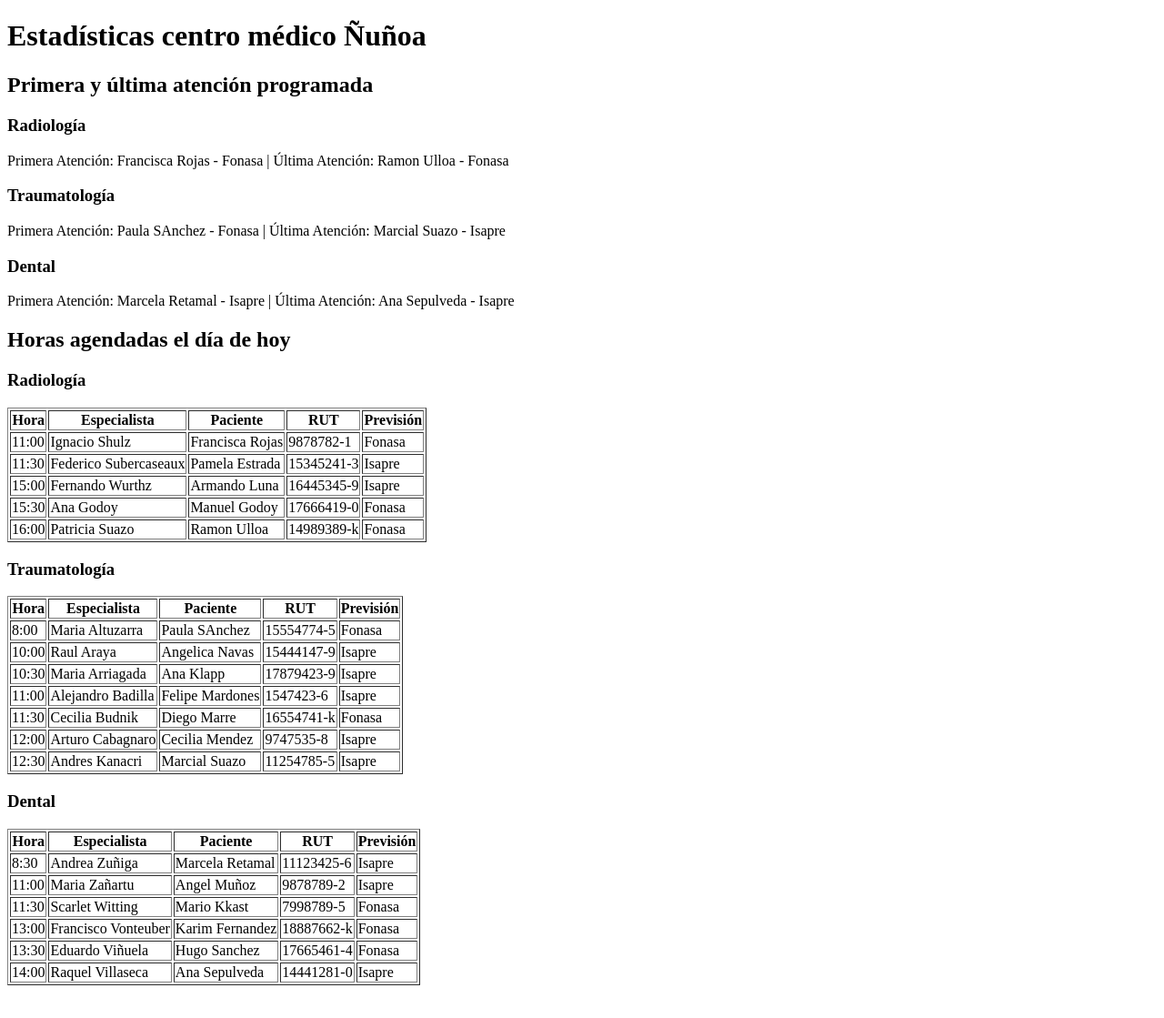
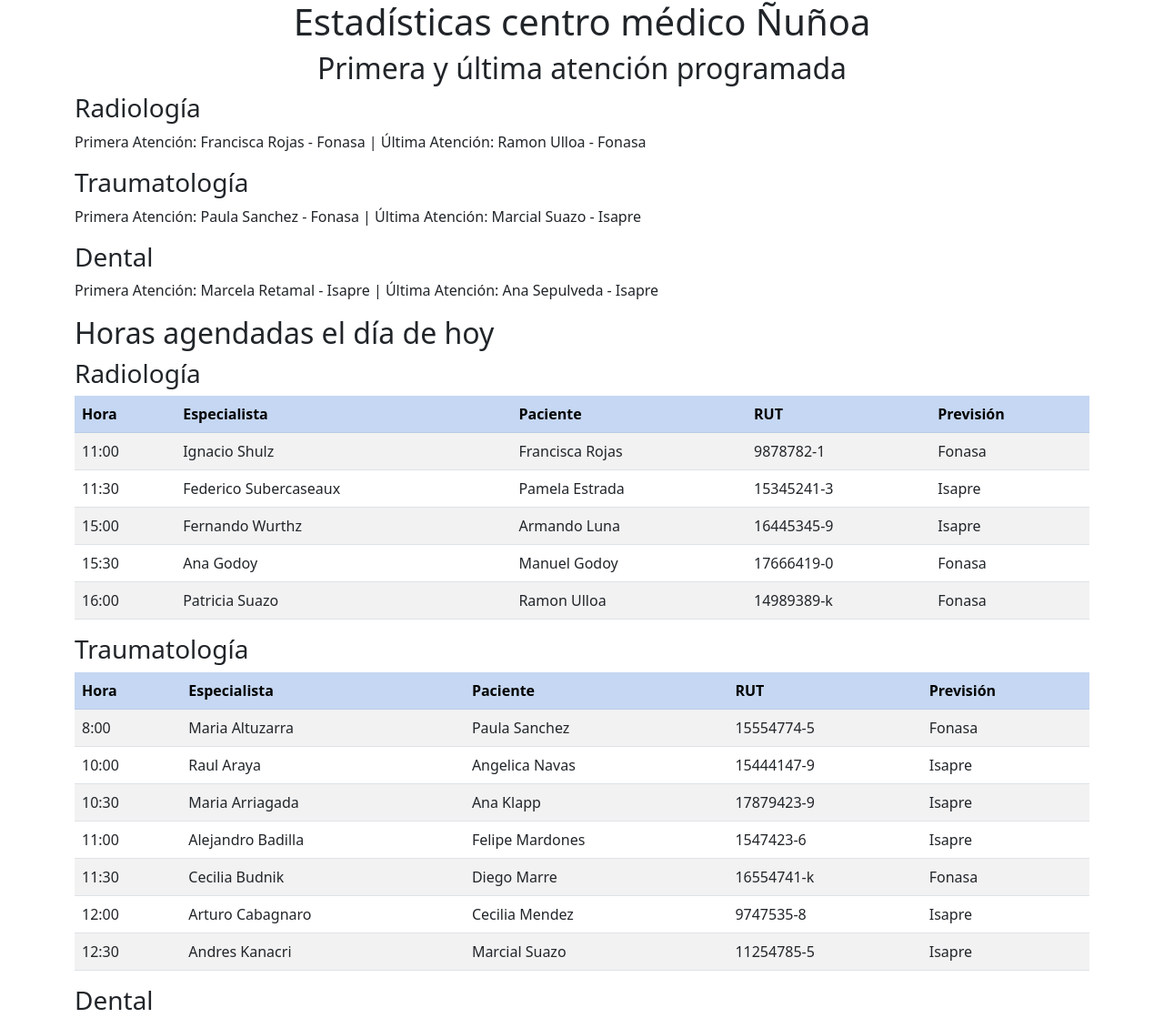
Before and after one commit to Silvia2015/Desafio-arrays-y-objetos, a plain HTML site: page index.html in a window 1280 px wide. Shown: the top 1119 px of the page at 91% size. Before the commit the page ends 1091 px from the top, so only its background shows below. Drawn offline with nearby package versions, Linux system fonts and the light colour scheme.

Commit message:
bootstrap

```diff
--- a/assets/js/aplicacion.js
+++ b/assets/js/aplicacion.js
@@ -15,7 +15,7 @@ dentaldom.innerText= "Primera Atención: "+ dental[0].paciente.nombre + " - "+ d
     +" | "+"Última Atención: "+ dental[dental.length-1].paciente.nombre + " - "+ dental[dental.length-1].paciente.prevision
 
 function encabezado () {
-    let headers = '<tr><th>Hora</th><th>Especialista</th><th>Paciente</th><th>RUT</th><th>Previsión</th></tr>';
+    let headers = '<tr class="table-primary"><th>Hora</th><th>Especialista</th><th>Paciente</th><th>RUT</th><th>Previsión</th></tr>';
     return headers;
 }
 
--- a/assets/js/datos.js
+++ b/assets/js/datos.js
@@ -45,7 +45,7 @@ let traumatologia= [
     {hora: '8:00',
     especialista: 'Maria Altuzarra',
     paciente: {
-        nombre: 'Paula SAnchez',
+        nombre: 'Paula Sanchez',
         rut: '15554774-5',
         prevision: 'Fonasa'
         }
--- a/index.html
+++ b/index.html
@@ -1,14 +1,25 @@
 <!DOCTYPE html>
 <html lang="es">
+
 <head>
     <meta charset="UTF-8">
     <meta http-equiv="X-UA-Compatible" content="IE=edge">
     <meta name="viewport" content="width=device-width, initial-scale=1.0">
     <title>Centro Médico Ñuñoa</title>
+    <link href="https://cdn.jsdelivr.net/npm/bootstrap@5.2.1/dist/css/bootstrap.min.css" rel="stylesheet"
+        integrity="sha384-iYQeCzEYFbKjA/T2uDLTpkwGzCiq6soy8tYaI1GyVh/UjpbCx/TYkiZhlZB6+fzT" crossorigin="anonymous">
+
+
+
 </head>
+
 <body>
-    <h1>Estadísticas centro médico Ñuñoa</h1>
-    <h2>Primera y última atención programada</h2>
+    <div class="container">
+
+        <div class="jumbotron">
+        <h1 class="text-center">Estadísticas centro médico Ñuñoa</h1>
+    </div>
+        <h2 class="text-center">Primera y última atención programada</h2>
         <h3>Radiología</h3>
         <p id="radiologia"></p>
         <h3>Traumatología</h3>
@@ -18,13 +29,19 @@
 
         <h2>Horas agendadas el día de hoy</h2>
         <h3>Radiología</h3>
-    <table id="t-radio" border="1"></table>
+        <table id="t-radio" class="table table-striped" ></table>
         <h3>Traumatología</h3>
-    <table id="t-trauma" border="1"></table>
+        <table id="t-trauma" class="table table-striped"></table>
         <h3>Dental</h3>
-    <table id="t-dental" border="1"></table>
-
+        <table id="t-dental" class="table table-striped"></table>
+    </div>
     <script src="./assets/js/datos.js"></script>
     <script src="./assets/js/aplicacion.js"></script>
+
+    <!-- JavaScript Bundle with Popper -->
+    <script src="https://cdn.jsdelivr.net/npm/bootstrap@5.2.2/dist/js/bootstrap.bundle.min.js"
+        integrity="sha384-OERcA2EqjJCMA+/3y+gxIOqMEjwtxJY7qPCqsdltbNJuaOe923+mo//f6V8Qbsw3"
+        crossorigin="anonymous"></script>
 </body>
+
 </html>
```
Lines whose indentation alone changed are shown as unchanged.
